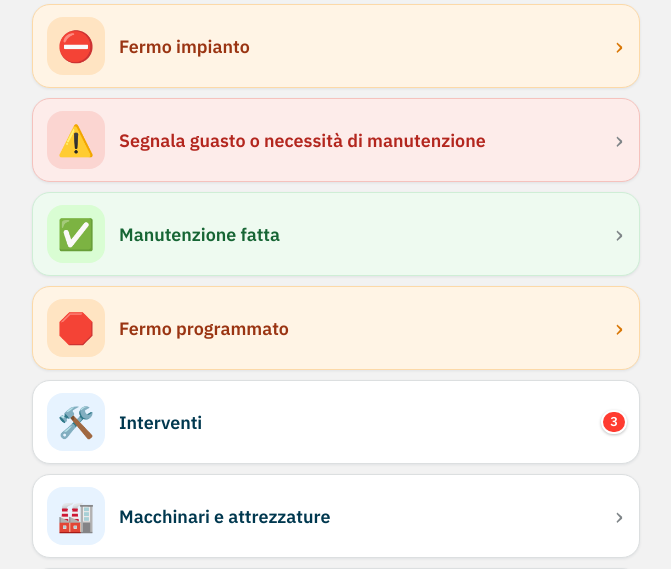
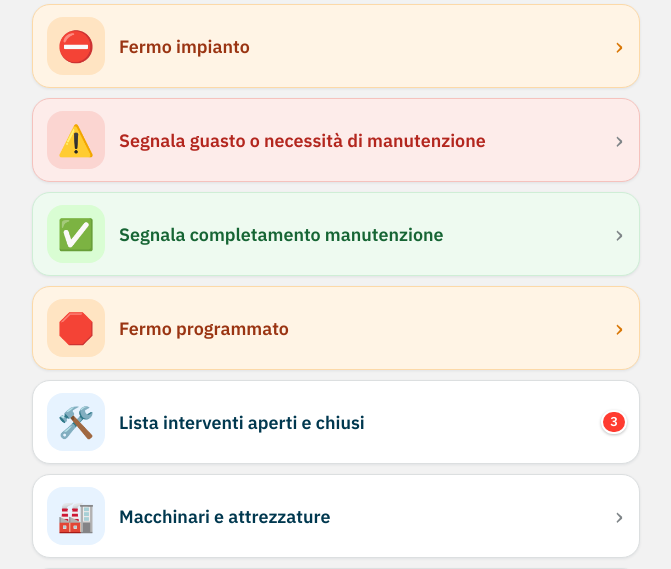
Before and after one commit to giuliaspann/Sarco-4.0, a Django app: page /turni/manutenzione/ in a window 1280 px wide. Shown: the part 124-693 px from the top of the page, without its empty margins (304-975 px from the left). Run offline with Django 5.2, Linux system fonts and the light colour scheme; the visitor is signed in with stand-in values (Sample User, id 1); data comes from the database, SQL or seed files in the repository; data that the repository does not hold is empty.

Commit message:
Nomi: "Segnala completamento manutenzione", "Lista interventi aperti e chiusi" (chiusi degli ultimi 30 giorni)
Co-Authored-By: Claude Opus 5.5 <noreply@anthropic.com>

```diff
--- a/turni/templates/turni/home.html
+++ b/turni/templates/turni/home.html
@@ -59,7 +59,7 @@
   {% if registra_lavoro %}
   <a class="home-tasto tasto-lavoro" href="{% url 'turni:segnala' %}?lavoro=1">
     <span class="home-icona">✅</span>
-    <b>Manutenzione fatta</b>
+    <b>Segnala completamento manutenzione</b>
   </a>
   {% endif %}
 
--- a/turni/templates/turni/mn_home.html
+++ b/turni/templates/turni/mn_home.html
@@ -27,7 +27,7 @@
   {% if registra_lavoro %}
   <a class="home-tasto tasto-lavoro" href="{% url 'turni:segnala' %}?lavoro=1">
     <span class="home-icona">✅</span>
-    <b>Manutenzione fatta</b><small>Ripristino o sostituzione, con le foto</small>
+    <b>Segnala completamento manutenzione</b><small>Ripristino o sostituzione, con le foto</small>
   </a>
   {% endif %}
 
@@ -42,7 +42,7 @@
   <a class="home-tasto" href="{% url 'turni:interventi' %}">
     {% if badge_interventi %}<i class="home-badge">{{ badge_interventi }}</i>{% endif %}
     <span class="home-icona">🛠️</span>
-    <b>Interventi</b>
+    <b>Lista interventi aperti e chiusi</b>
     <small>{% if aperti %}{{ aperti }} apert{{ aperti|pluralize:'o,i' }}{% if ferme %} · {{ ferme }} macchin{{ ferme|pluralize:'a ferma,e ferme' }}{% endif %}{% else %}Nessun guasto aperto 👍{% endif %}</small>
   </a>
 
--- a/turni/templates/turni/mn_interventi.html
+++ b/turni/templates/turni/mn_interventi.html
@@ -1,7 +1,7 @@
 {% extends 'turni/base.html' %}
 {% block titolo %}Interventi{% endblock %}
 {% block contenuto %}
-{% include 'turni/_mn_menu.html' with titolo_pagina='Interventi' %}
+{% include 'turni/_mn_menu.html' with titolo_pagina='Interventi aperti e chiusi' %}
 {% include 'turni/_mn_luoghi.html' %}
 
 {% if da_approvare %}
@@ -18,7 +18,7 @@
 {% for i in altri %}{% include 'turni/_mn_intervento.html' %}{% empty %}<p class="tenue piccolo">Nessun intervento aperto{% if luogo %} in questo luogo{% endif %}. 👍</p>{% endfor %}
 
 {% if recenti %}
-<h2 class="rq-sezione">Riparati negli ultimi 7 giorni</h2>
+<h2 class="rq-sezione">Chiusi negli ultimi 30 giorni</h2>
 {% for i in recenti %}{% include 'turni/_mn_intervento.html' %}{% endfor %}
 {% endif %}
 {% endblock %}
--- a/turni/templates/turni/mn_segnala.html
+++ b/turni/templates/turni/mn_segnala.html
@@ -1,12 +1,12 @@
 {% extends 'turni/base.html' %}
-{% block titolo %}{% if lavoro %}Manutenzione fatta{% else %}Segnala guasto{% endif %}{% endblock %}
+{% block titolo %}{% if lavoro %}Completamento manutenzione{% else %}Segnala guasto{% endif %}{% endblock %}
 {% block contenuto %}
 <div class="intestazione">
   {% if macchina %}<a class="tasto-indietro" href="?{{ pre }}luogo={{ macchina.luogo }}{% if macchina.tipo == 'SEGNALETICA' %}&gruppo=segnaletica{% endif %}"><svg viewBox="0 0 24 24" aria-hidden="true"><path d="M19 12H5M11 6l-6 6 6 6"/></svg>Cambia macchina</a>
   {% elif luogo or q %}<a class="tasto-indietro" href="{% url 'turni:segnala' %}?{{ pre }}{% if gruppo_luogo %}gruppo={{ gruppo_luogo }}{% endif %}"><svg viewBox="0 0 24 24" aria-hidden="true"><path d="M19 12H5M11 6l-6 6 6 6"/></svg>Cambia luogo</a>
   {% elif gruppo %}<a class="tasto-indietro" href="{% url 'turni:segnala' %}?{{ pre }}"><svg viewBox="0 0 24 24" aria-hidden="true"><path d="M19 12H5M11 6l-6 6 6 6"/></svg>Indietro</a>
   {% else %}<a class="tasto-indietro" href="{% url 'turni:manutenzione' %}"><svg viewBox="0 0 24 24" aria-hidden="true"><path d="M19 12H5M11 6l-6 6 6 6"/></svg>Manutenzione</a>{% endif %}
-  <h1>{% if lavoro %}Manutenzione fatta{% else %}Segnala guasto o necessità di manutenzione{% endif %}</h1>
+  <h1>{% if lavoro %}Segnala completamento manutenzione{% else %}Segnala guasto o necessità di manutenzione{% endif %}</h1>
   <ol class="sg-passi">
     <li class="{% if not macchina and not luogo and not q and not gruppo %}ora{% else %}fatto{% endif %}">Cosa</li>
     <li class="{% if gruppo %}ora{% elif macchina or luogo or q %}fatto{% endif %}">Dove</li>
--- a/turni/test_manutenzione.py
+++ b/turni/test_manutenzione.py
@@ -301,7 +301,7 @@ class ManutenzioneTest(TestCase):
         })
         i = Intervento.objects.get(macchina=lab)
         self.assertEqual((i.titolo_lavoro, i.descrizione), ('Pezzo sistemato · Rete vaglio', 'Pezzo sistemato · Rete vaglio'))
-        self.assertContains(self.client.get(reverse('turni:home')), 'Manutenzione fatta')
+        self.assertContains(self.client.get(reverse('turni:home')), 'Segnala completamento manutenzione')
         self.entra('marchese')
         self.webpush.reset_mock()
         for _ in range(2):  # un solo 👍 a testa
--- a/turni/views_manutenzione.py
+++ b/turni/views_manutenzione.py
@@ -133,12 +133,12 @@ def interventi(request):
     miei = [i for i in aperti if dip and i.assegnata_a_id == dip.pk and i not in da_approvare]
     altri = [i for i in aperti if i not in da_approvare and i not in miei]
     recenti = Intervento.objects.filter(
-        stato=Intervento.Stato.COMPLETATA, completata_il__gte=timezone.now() - timedelta(days=7)
+        stato=Intervento.Stato.COMPLETATA, completata_il__gte=timezone.now() - timedelta(days=30)
     ).select_related('macchina', 'assegnata_a', 'segnalata_da__dipendente', 'completata_da__dipendente').order_by('-completata_il')
     recenti = recenti.filter(cond('macchina__'))
     return render(request, 'turni/mn_interventi.html', {
         **permessi, **filtro, 'mostra_gruppi': True,
-        'da_approvare': da_approvare, 'miei': miei, 'altri': altri, 'recenti': recenti[:5],
+        'da_approvare': da_approvare, 'miei': miei, 'altri': altri, 'recenti': recenti[:30],
         'aperti_totale': len(aperti),
         'ferme': sum(1 for i in aperti if i.macchina_ferma),
         'sotto_scorta': sum(1 for r in Ricambio.objects.all() if r.sotto_scorta) if permessi['chiede_pezzi'] else 0,
```
